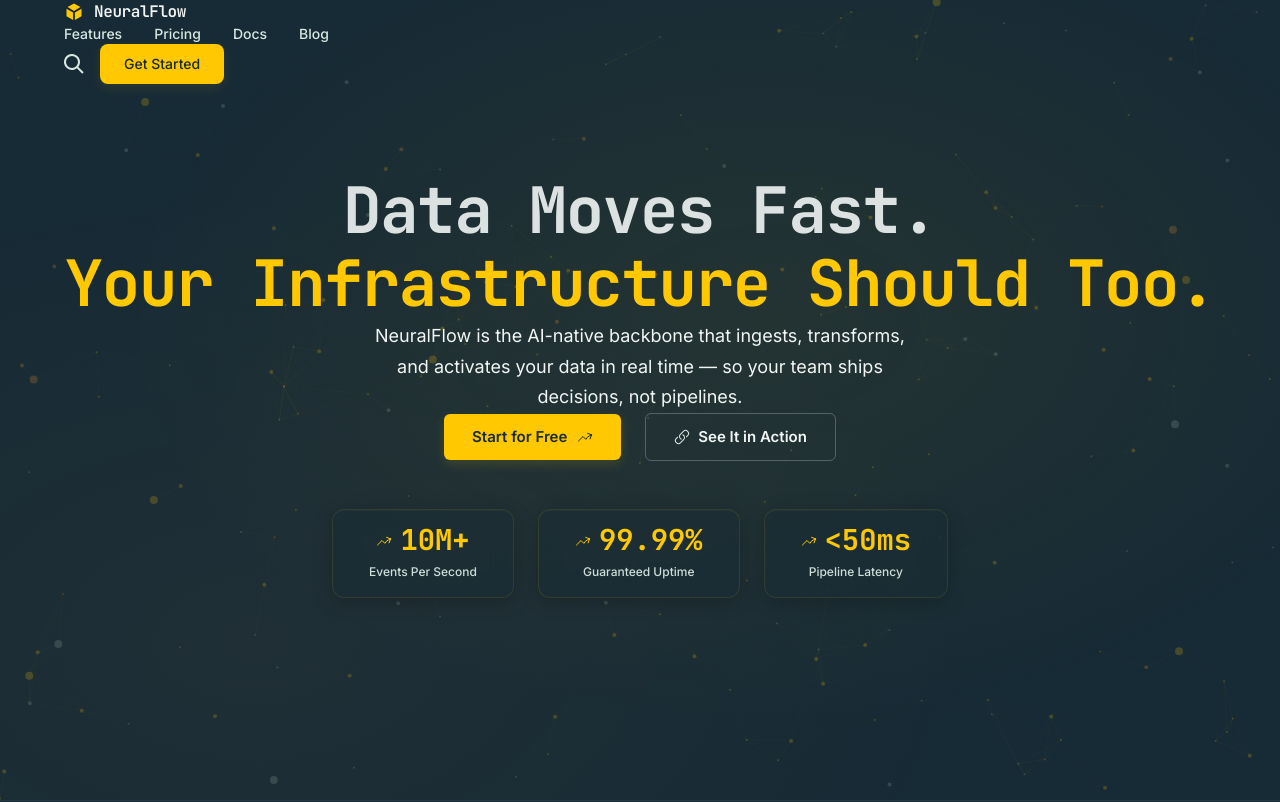
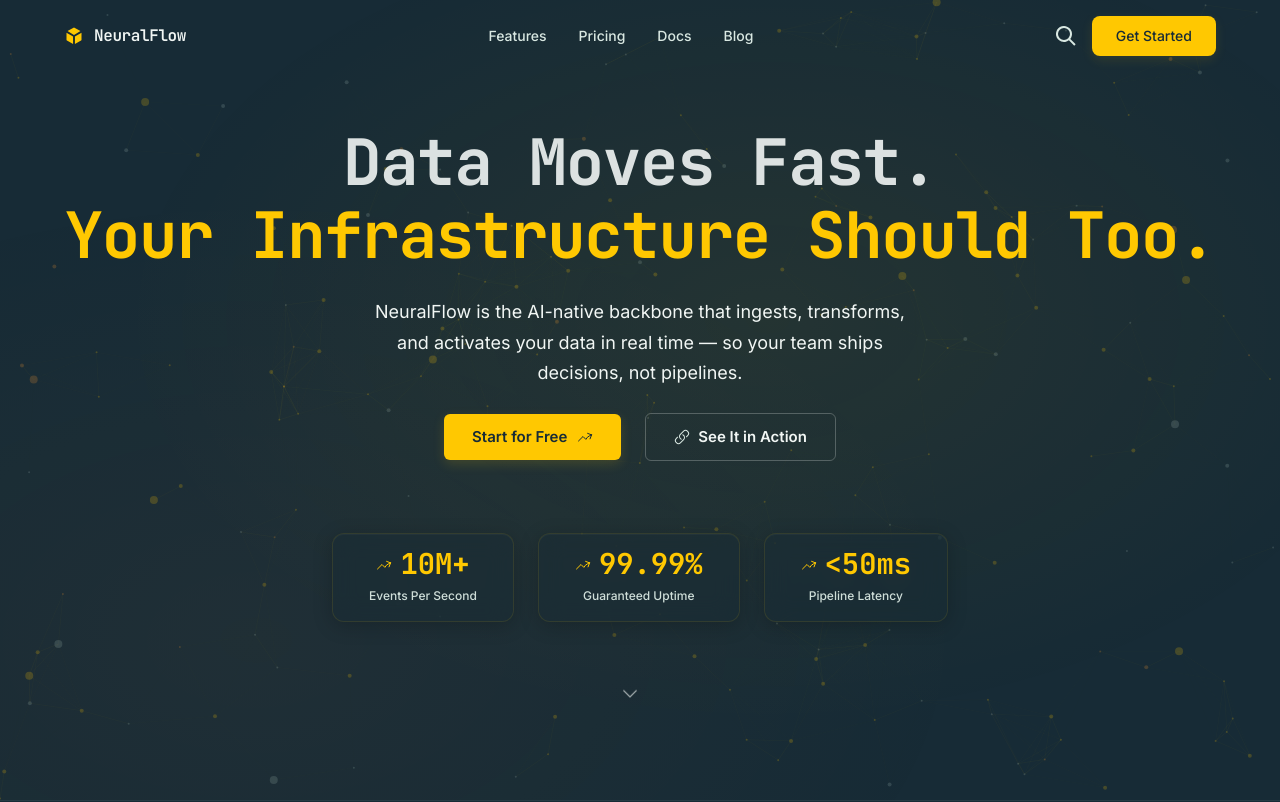
Before and after one commit to JoelBiju2005/NeuralFlow, a React (Vite) app: page / in a window 1280 px wide. Shown: the top 802 px of the page. Built offline with nearby package versions, Linux system fonts and the light colour scheme.

Commit message:
style: remove block display from container to restore nav flex layout

```diff
--- a/src/styles/globals.css
+++ b/src/styles/globals.css
@@ -123,7 +123,6 @@ ul, ol {
   margin-right: auto !important;
   padding-left: 1.5rem !important;
   padding-right: 1.5rem !important;
-  display: block !important;
 }
 
 /* ============================================================
```
